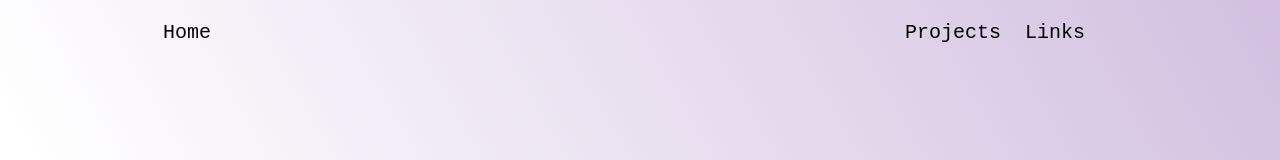
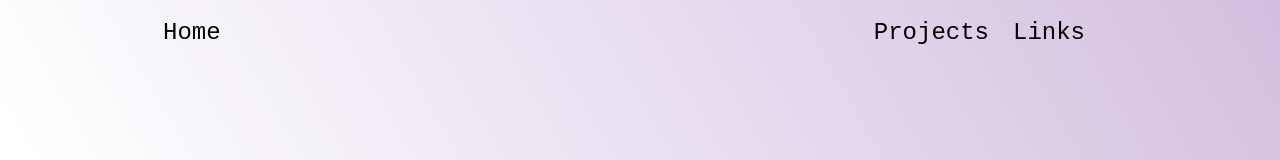
Before and after one commit to kenfaj/kenfaj.github.io, a plain HTML site: page index.html in a window 1280 px wide. Shown: the top 160 px of the page. Drawn offline with Linux system fonts and the light colour scheme.

Commit message:
resized navbar

```diff
--- a/styles.css
+++ b/styles.css
@@ -272,7 +272,7 @@
     position: relative;
     color:var(--fontcolor);
     font-family:monospace;
-    font-size: 20px;
+    font-size: 1.5rem;
     font-weight: 500;
     padding: 6px 0;
     text-decoration: none;
```
